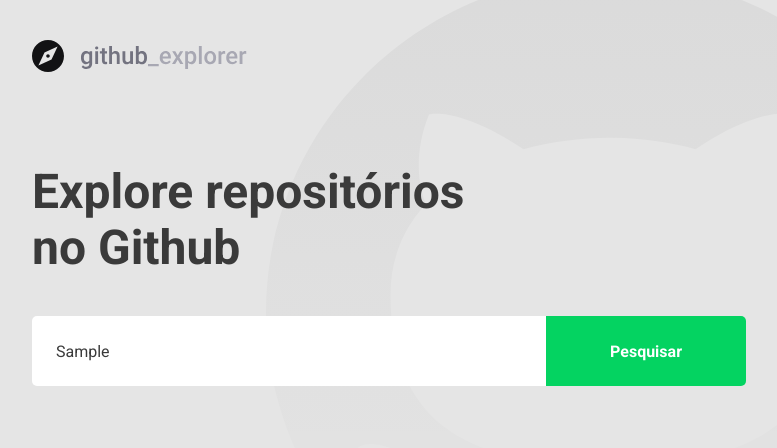
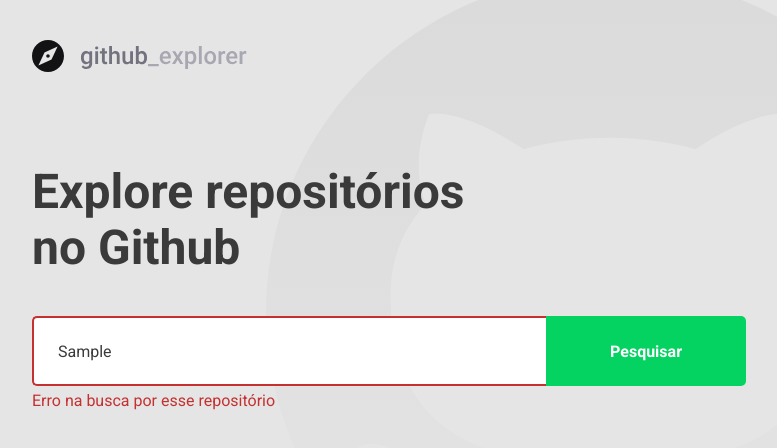
Before and after one commit to JacksonPassos/bootcamp-rocketseat-2020-nivel03, a React (Create React App) app in the folder reactjs-github-explorer/: page / in a window 1280 px wide. Both pictures are taken after typing "Sample" into the empty fields and a click on the button "Pesquisar". Shown: the top 448 px of the page, without its empty margins (148-925 px from the left). Built offline with nearby package versions, Linux system fonts and the light colour scheme; no server answers.

Commit message:
error input

```diff
--- a/reactjs-github-explorer/src/pages/Dashboard/index.tsx
+++ b/reactjs-github-explorer/src/pages/Dashboard/index.tsx
@@ -1,6 +1,6 @@
 import React, { useState, FormEvent } from 'react'
 
-import { Title, Form, Repositories } from './styles'
+import { Title, Form, Repositories, Error } from './styles'
 
 import logo from '../../assets/logo.svg'
 
@@ -20,16 +20,29 @@
 const Dashboard: React.FC = () => {
 
     const [newRepo, setNewRepo] = useState('')
+    const [inputError, setInputError] = useState('')
     const [repositories, setRepositories] = useState<Repository[]>([])
 
     async function handleAddRepository(event: FormEvent<HTMLFormElement>): Promise<void> {
         event.preventDefault()
-        const response = await api.get<Repository>(`repos/${newRepo}`)
+
+        if(!newRepo) {
+            setInputError('Digite o autor/nome do repositório')
+            return
+        }
+
+        try {
+            const response = await api.get<Repository>(`repos/${newRepo}`)
 
         const repository = response.data
 
         setRepositories([...repositories, repository])
         setNewRepo('')
+        setInputError('')
+        } catch (error) {
+            setInputError('Erro na busca por esse repositório')
+
+        }
 
     }
 
@@ -38,7 +51,7 @@
             <img src={logo} alt="Github Explorer" />
             <Title>Explore repositórios no Github</Title>
 
-            <Form onSubmit={handleAddRepository}>
+            <Form hasError={!!inputError} onSubmit={handleAddRepository}>
                 <input
                 value={newRepo}
                 onChange={(e) => setNewRepo(e.target.value)}
@@ -46,6 +59,8 @@
                 />
                 <button type="submit">Pesquisar</button>
             </Form>
+
+            {inputError && <Error>{inputError}</Error> }
 
             <Repositories>
                 {repositories.map(repository => (
--- a/reactjs-github-explorer/src/pages/Dashboard/styles.ts
+++ b/reactjs-github-explorer/src/pages/Dashboard/styles.ts
@@ -1,5 +1,9 @@
-import styled from "styled-components";
+import styled, { css } from "styled-components";
 import { shade } from "polished";
+
+interface FormProps {
+  hasError: boolean;
+}
 
 export const Title = styled.h1`
   font-size: 48px;
@@ -9,7 +13,7 @@
   line-height: 56px;
 `;
 
-export const Form = styled.form`
+export const Form = styled.form<FormProps>`
   display: flex;
   margin-top: 40px;
   border-radius: 5px;
@@ -22,6 +26,14 @@
     border: 0;
     border-radius: 5px 0 0 5px;
     color: #3a3a3a;
+    border: 2px solid #fff;
+    border-right: 0;
+
+    ${(props) =>
+      props.hasError &&
+      css`
+        border-color: #c53030;
+      `}
 
     &::placeholder {
       color: #a8a8b3;
@@ -42,6 +54,12 @@
       background: ${shade(0.2, "#04d361")};
     }
   }
+`;
+
+export const Error = styled.span`
+  display: block;
+  color: #c53030;
+  margin-top: 5px;
 `;
 
 export const Repositories = styled.div`
```
Also changed, not shown: 1 other file (tests, documents, lock files or other folders).
